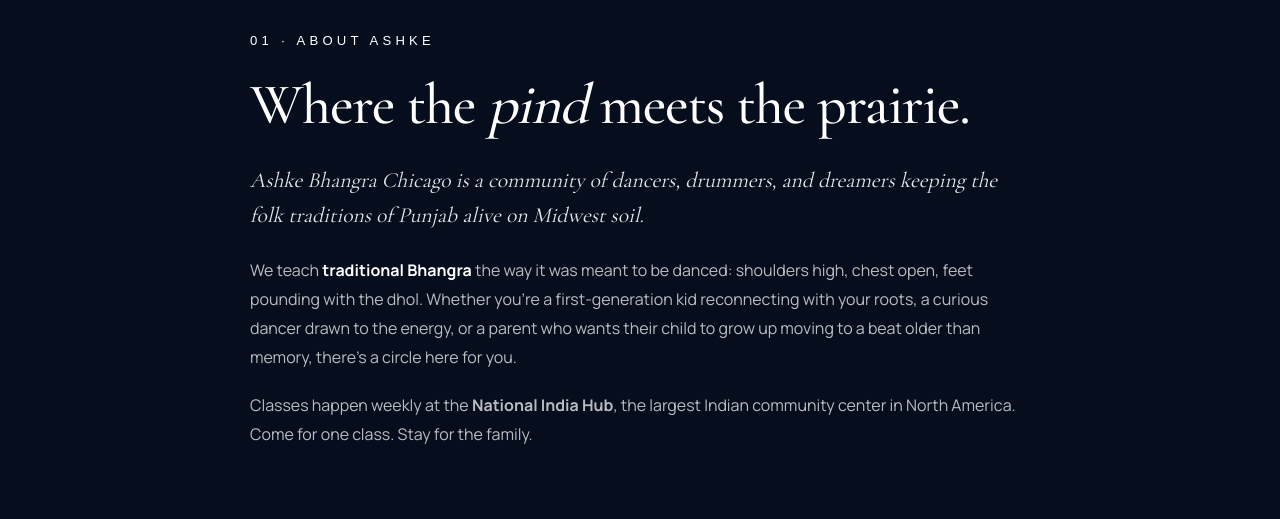
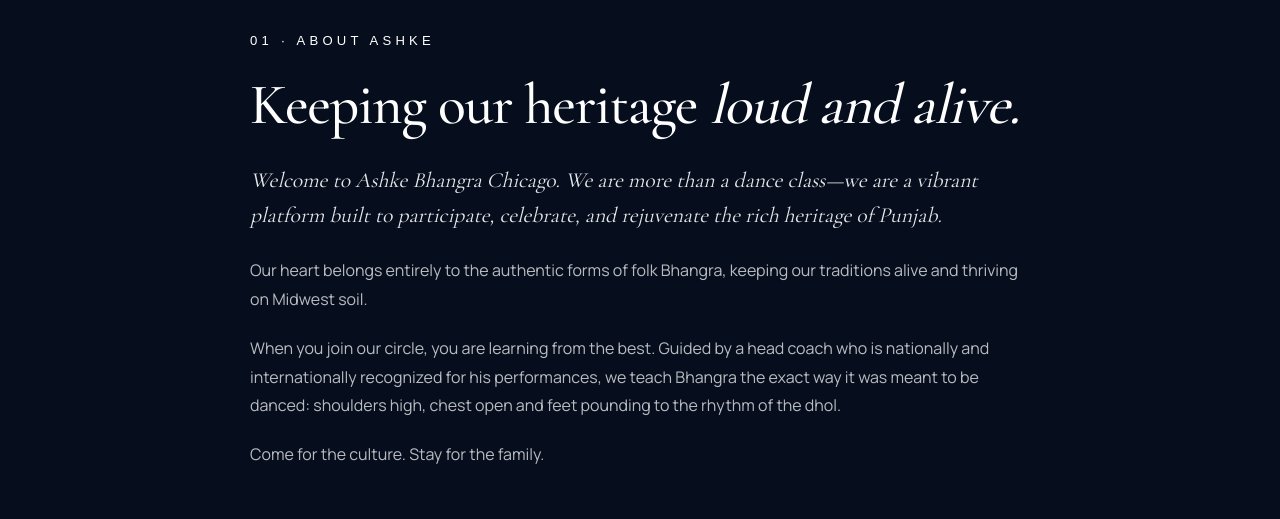
Before and after one commit to rikhinagra/bhangra-web, a Next.js app: page / in a window 1280 px wide. Shown: the part 913-1432 px from the top of the page. Built offline with nearby package versions, Linux system fonts and the light colour scheme; a web font is replaced by a local one.

Commit message:
Update About section content with client copy

```diff
--- a/components/home/AboutSection.tsx
+++ b/components/home/AboutSection.tsx
@@ -38,9 +38,8 @@
           color:"#fff",
           marginBottom:"1.75rem",
         }}>
-          Where the{" "}
-          <em style={{ color:"var(--color-gold)", fontStyle:"italic" }}>pind</em>{" "}
-          meets the prairie.
+          Keeping our heritage{" "}
+          <em style={{ color:"var(--color-gold)", fontStyle:"italic" }}>loud and alive.</em>
         </h2>
 
         <p style={{
@@ -51,21 +50,19 @@
           marginBottom:"1.5rem",
           fontStyle:"italic",
         }}>
-          Ashke Bhangra Chicago is a community of dancers, drummers, and dreamers
-          keeping the folk traditions of Punjab alive on Midwest soil.
+          Welcome to Ashke Bhangra Chicago. We are more than a dance class—we are a vibrant platform built to participate, celebrate, and rejuvenate the rich heritage of Punjab.
         </p>
 
         <p style={{ fontSize:"1rem", color:"rgba(255,255,255,0.72)", marginBottom:"1.25rem", lineHeight:1.8 }}>
-          We teach <strong style={{ color:"#fff" }}>traditional Bhangra</strong> the way it was meant to be danced:
-          shoulders high, chest open, feet pounding with the dhol. Whether you&apos;re a first-generation kid
-          reconnecting with your roots, a curious dancer drawn to the energy, or a parent who wants their
-          child to grow up moving to a beat older than memory, there&apos;s a circle here for you.
+          Our heart belongs entirely to the authentic forms of folk Bhangra, keeping our traditions alive and thriving on Midwest soil.
+        </p>
+
+        <p style={{ fontSize:"1rem", color:"rgba(255,255,255,0.72)", marginBottom:"1.25rem", lineHeight:1.8 }}>
+          When you join our circle, you are learning from the best. Guided by a head coach who is nationally and internationally recognized for his performances, we teach Bhangra the exact way it was meant to be danced: shoulders high, chest open and feet pounding to the rhythm of the dhol.
         </p>
 
         <p style={{ fontSize:"1rem", color:"rgba(255,255,255,0.72)", lineHeight:1.8 }}>
-          Classes happen weekly at the{" "}
-          <strong style={{ color:"var(--color-gold)" }}>National India Hub</strong>, the largest Indian
-          community center in North America. Come for one class. Stay for the family.
+          Come for the culture. Stay for the family.
         </p>
       </motion.div>
     </section>
```
